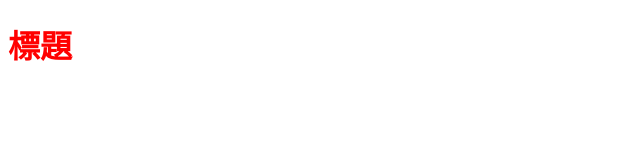
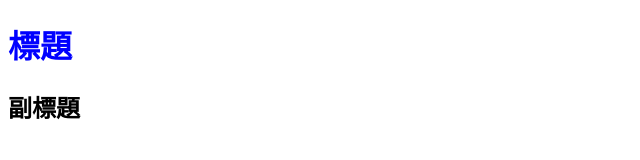
Before and after one commit to tinghui1015520/Github1230, a plain HTML site: page index.html in a window 1280 px wide. Shown: the whole page, without its empty margins (0-640 px from the left). Drawn offline with Linux system fonts and the light colour scheme.

Commit message:
新增 h2

```diff
--- a/css/all.css
+++ b/css/all.css
@@ -4,3 +4,6 @@ body{
 h1{
     color: red
 }
+h1{
+    color: blue
+}
--- a/index.html
+++ b/index.html
@@ -9,5 +9,6 @@
 </head>
 <body>
     <h1>標題</h1>
+    <h2>副標題</h2>
 </body>
 </html>
```
